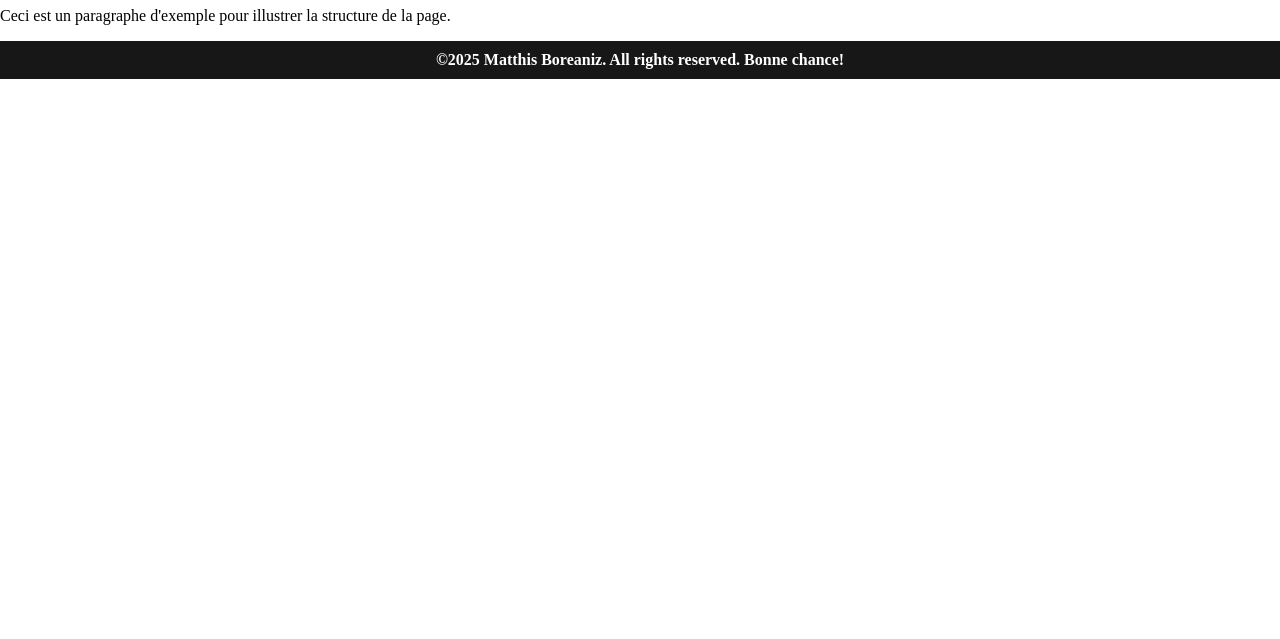
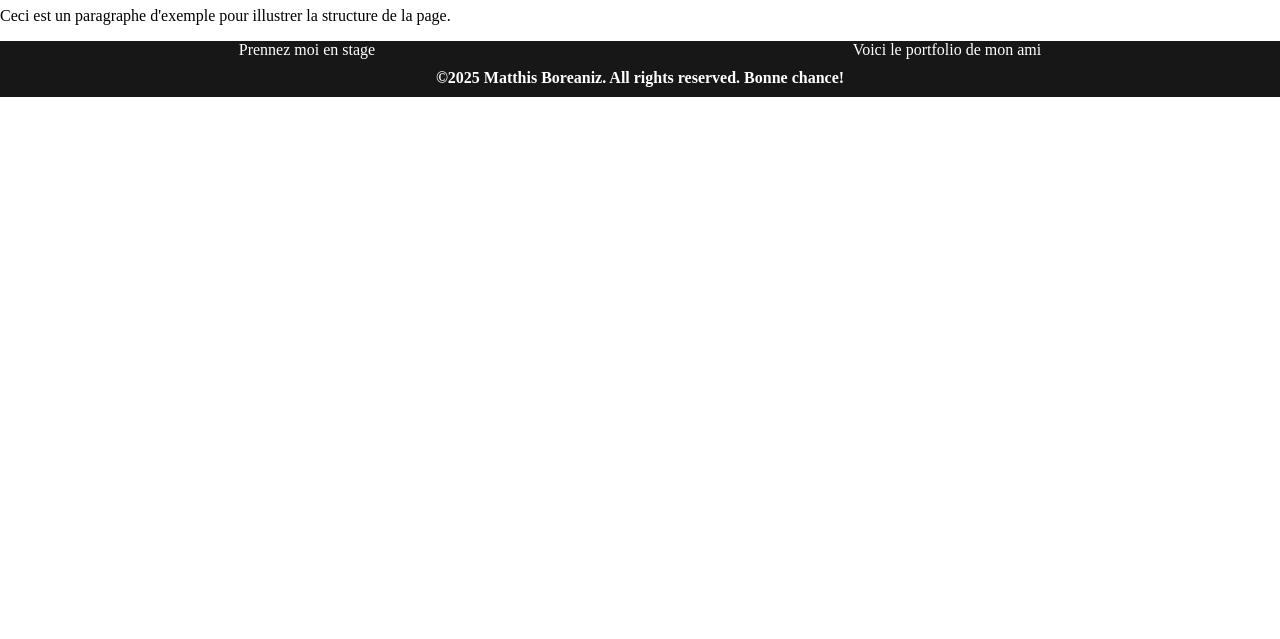
Before and after one commit to MatthisBoreaniz/groupTest, a plain HTML site: page index.html in a window 1280 px wide. Shown: the part 161-800 px from the top of the page. Drawn offline with Linux system fonts and the light colour scheme.

Commit message:
feat(navbar): add nav tag

```diff
--- a/index.html
+++ b/index.html
@@ -23,6 +23,10 @@
         <p>Ceci est un paragraphe d'exemple pour illustrer la structure de la page.</p>
     </main>
     <footer>
+        <nav class="footer__nav">
+            <a class="footer__item" href="">Prennez moi en stage</a>
+            <a class="footer__item" href="">Voici le portfolio de mon ami</a>
+        </nav>
         <p>©2025 Matthis Boreaniz. All rights reserved. Bonne chance!</p>
     </footer>
 
--- a/src/css/main.css
+++ b/src/css/main.css
@@ -22,3 +22,14 @@ footer > p {
     margin-right: 20px;
     background-color: lightgray;
 }
+
+.footer__nav{
+    display: flex;
+    justify-content: space-around;
+}
+
+
+.footer__nav>a{
+    color: white;
+    text-decoration: none;
+}
```
